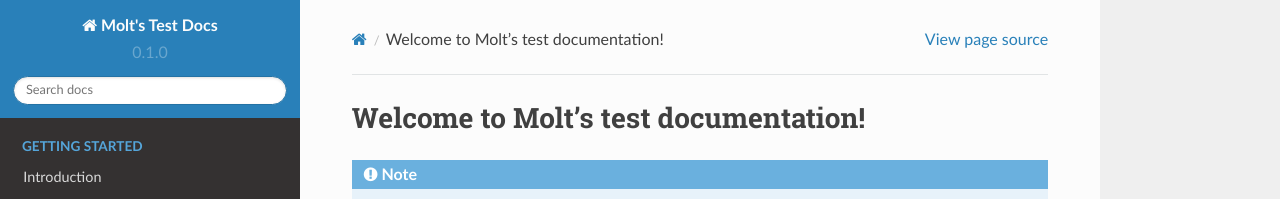
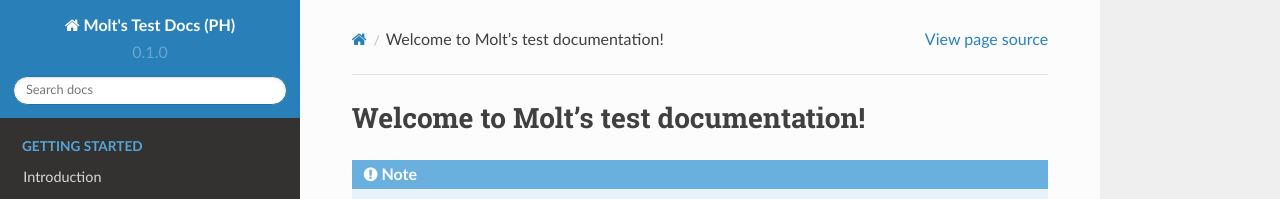
Before and after one commit to MoltonMontro/TestDocs, a Sphinx documentation site: the page built from docs/source/index.rst, in a window 1280 px wide. Shown: the top 199 px of the page. Built offline with Sphinx 7.4.7 and the Read the Docs theme 2.0.0, drawn with Linux system fonts in a browser that asks for light colours.

```diff
--- a/docs/source/conf.py
+++ b/docs/source/conf.py
@@ -2,7 +2,7 @@
 
 # -- Project information
 
-project = "Molt's Test Docs"
+project = "Molt's Test Docs (PH)"
 copyright = '2023, Molt'
 author = 'Molt'
 
```
